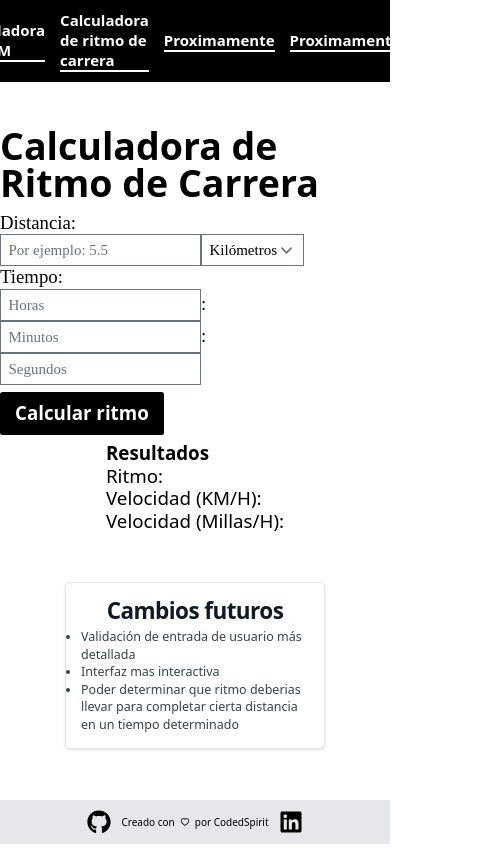
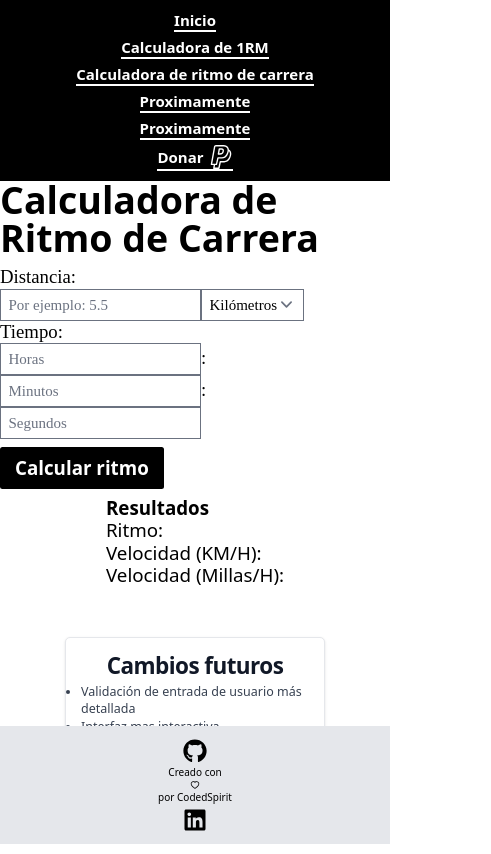
Before and after one commit to CodedSpirit-dev/sport-calcv1, a Next.js app: page /components/RunningPace in a window 390 px wide. Shown: the whole page, 491 px wide, since content can reach past the window. Built offline with nearby package versions, Linux system fonts and the light colour scheme.

Commit message:
Agregado diseño responsive a la navbar

```diff
--- a/src/pages/components/Footer.jsx
+++ b/src/pages/components/Footer.jsx
@@ -2,12 +2,12 @@ import { FaGithub, FaLinkedin } from 'react-icons/fa';
 import { AiOutlineHeart } from 'react-icons/ai';
 
 const Footer = () => (
-  <footer className="flex justify-center items-center py-4 bg-gray-200 fixed bottom-0 w-full">
+  <footer className="flex flex-col sm:flex-row justify-center items-center py-4 bg-gray-200 fixed bottom-0 w-full text-center">
     <a
       href="https://github.com/CodedSpirit-dev"
       target="_blank"
       rel="noopener noreferrer"
-      className="mx-2"
+      className="mx-2 my-1 sm:my-0"
     >
       <FaGithub size="24px" />
     </a>
@@ -16,7 +16,7 @@ const Footer = () => (
       href="https://www.linkedin.com/in/victor-verdeja-9b9710218/"
       target="_blank"
       rel="noopener noreferrer"
-      className="mx-2"
+      className="mx-2 my-1 sm:my-0"
     >
       <FaLinkedin size="24px" />
     </a>
--- a/src/pages/components/NavBar.jsx
+++ b/src/pages/components/NavBar.jsx
@@ -3,10 +3,10 @@ import { SlPaypal } from "react-icons/sl"
 
 export default function NavBar() {
   return (
-    <div className=" p-4 flex justify-center bg-black text-white">
+    <div className="p-4 flex justify-center bg-black text-white">
       <nav>
         <div>
-          <ul className="flex justify-between items-center space-x-6">
+          <ul className="flex flex-col sm:flex-row justify-center items-center space-y-2 sm:space-y-0 sm:space-x-6">
             <li>
               <Link href="/">
                 <p className="text-2xl font-semibold hover:text-blue-500 inline-flex items-center border-b-2 border-b-white hover:border-b-blue-500">Inicio</p>
```
